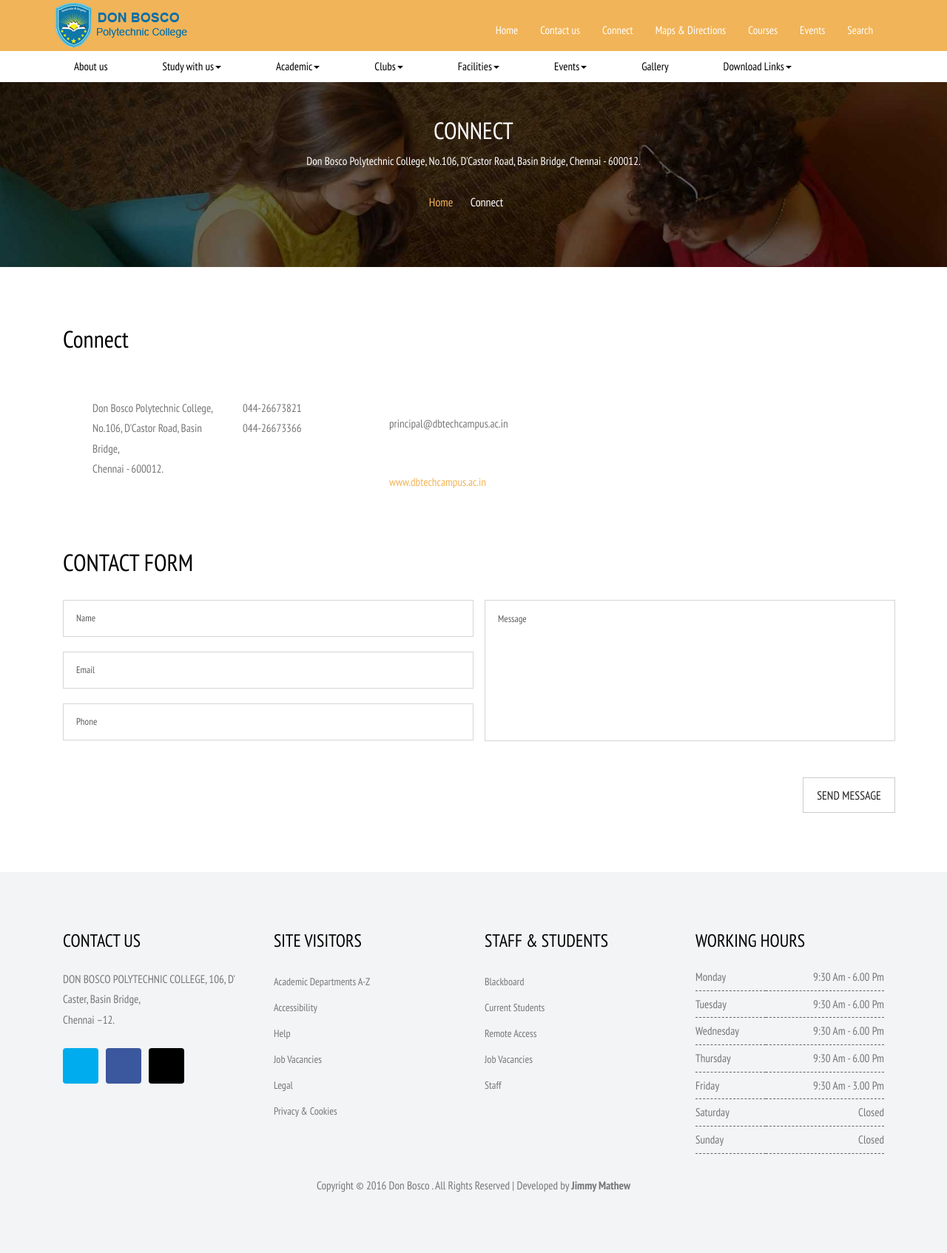
After one commit to JimmyMathew/donbosco, a PHP site: page /connect.php in a window 1280 px wide. The commit adds this page. Shown: the whole page at 74% size. Run offline with PHP 8.4, Linux system fonts and the light colour scheme; some web fonts are replaced.

Commit message:
Icons and footer
Working links for the top header

```diff
--- /dev/null
+++ b/connect.php
@@ -0,0 +1,80 @@
+<?php include 'headinside.php' ?>
+
+    <!-- banner -->
+  <div class="courses_banner">
+    <div class="container">
+      <h3>Connect</h3>
+      <p class="description">
+
+
+            Don Bosco Polytechnic College,
+            No.106, D'Castor Road, Basin Bridge,
+            Chennai - 600012.<br>
+
+        <div class="breadcrumb1">
+            <ul>
+                <li class="icon6"><a href="index.php">Home</a></li>
+                <li class="current-page">Connect</li>
+            </ul>
+        </div>
+    </div>
+  </div>
+    <!-- //banner -->
+      <div class="admission">
+     <div class="container">
+  <div class="container">
+        <h1>Connect</h1><br/>
+
+      <br/>
+      <div class="wrapper">
+        <div class="col_1">
+          <i class="fa fa-home  icon2"></i>
+          <div class="box">
+            <p class="marTop9">Don Bosco Polytechnic College,<br>No.106, D'Castor Road, Basin Bridge,<br>Chennai - 600012.</p>
+          </div>
+        </div>
+
+        <div class="col_2">
+          <i class="fa fa-phone  icon2"></i>
+          <div class="box">
+            <p class="marTop9">044-26673821<br>044-26673366</p>
+          </div>
+        </div>
+
+        <div class="col_3">
+          <i class="fa fa-envelope icon2"></i>
+          <div class="box">
+            <p class="m_6">principal@dbtechcampus.ac.in </p>
+          </div>
+
+        </div>
+        <div class="col_3">
+          <i class="fa fa-envelope icon2"></i>
+          <div class="box">
+            <p class="m_6"> <a href="www.dbtechcampus.ac.in" class="link4">www.dbtechcampus.ac.in</a></p>
+          </div>
+
+        </div>
+
+        <div class="clearfix"> </div>
+     </div>
+     <form class="contact_form">
+      <h2>Contact form</h2>
+      <div class="col-md-6 grid_6">
+        <input type="text" class="text" value="Name" placeholder="name" onfocus="this.value = '';" onblur="if (this.value == '') {this.value = 'Name';}">
+        <input type="text" class="text" value="Email" placeholder="email" onfocus="this.value = '';" onblur="if (this.value == '') {this.value = 'Email';}">
+        <input type="text" class="text" value="Phone" placeholder="phone" onfocus="this.value = '';" onblur="if (this.value == '') {this.value = 'Phone';}">
+      </div>
+
+      <div class="col-md-6 grid_6">
+        <textarea value="Message" placeholder="message" onfocus="this.value = '';" onblur="if (this.value == '') {this.value = 'Message';}">Message</textarea>
+      </div>
+            <div class="clearfix"> </div>
+            <div class="btn_3">
+        <a href="#" class="more_btn" data-type="submit">Send message</a>
+        </div>
+     </form>
+
+
+    </div></div></div>
+    <?php include 'foot.php' ?>
--- a/foot.php
+++ b/foot.php
@@ -1,37 +1,38 @@
  <div class="footer">
     	<div class="container">
     		<div class="col-md-3 grid_4">
-    		   <h3>About Us</h3>
-    		   <p>"Lorem ipsum dolor sit amet, consectetur adipiscing elit, sed do eiusmod tempor incididunt ut labore et dolore magna aliqua. Ut enim ad minim veniam, quis nostrud exercitation ullamco laboris nisi ut aliquip ex ea commodo consequat.."</p>
+    		   <h3>Contact Us</h3>
+    		   <p>DON BOSCO POLYTECHNIC COLLEGE,
+106, D' Caster,
+Basin Bridge,<br/>
+Chennai –12.</p>
     		      <ul class="social-nav icons_2 clearfix">
-                    <li><a href="#" class="twitter"><i class="fa fa-twitter"></i></a></li>
-                    <li><a href="#" class="facebook"> <i class="fa fa-facebook"></i></a></li>
-                    <li><a href="#" class="google-plus"><i class="fa fa-google-plus"></i></a></li>
+                    <li><a href="https://www.twitter.com" class="twitter" target="_blank"><i class="fa fa-twitter" ></i></a></li>
+                    <li><a href="https://www.facebook.com/pages/Don-Bosco-Polytechnic-College/359971047541562" class="facebook" target="_blank"> <i class="fa fa-facebook"></i></a></li>
+                    <li><a href="https://www.linkedin.com/pub/don-bosco-polytechnic-college/b9/481/284" class="linkedin" target="_blank"><i class="fa fa-linkedin"></i></a></li>
                  </ul>
     		</div>
     		<div class="col-md-3 grid_4">
-    		   <h3>Quick Links</h3>
+    		   <h3>Site Visitors</h3>
     			<ul class="footer_list">
-    				<li><a href="#">-  PRIOR LEARNING ASSESSMENT </a></li>
-    				<li><a href="#">-  INTERNATIONAL STUDENTS</a></li>
-    				<li><a href="#">-  CAREER OPPORTUNITIES</a></li>
-    				<li><a href="#">-   NEW STUDENT ORIENTATION</a></li>
-    				<li><a href="#">-   NEW CLASSROOM TECHNOLOGY</a></li>
+    				<li><a href="#">  Academic Departments A-Z </a></li>
+    				<li><a href="#">  Accessibility</a></li>
+    				<li><a href="#">  Help</a></li>
+    				<li><a href="#">   Job Vacancies</a></li>
+    				<li><a href="#">   Legal</a></li>
+                    <li><a href="#">   Privacy &amp; Cookies</a></li>
     			</ul>
     		</div>
     		<div class="col-md-3 grid_4">
-    		   <h3>Contact Us</h3>
-    			<address>
-                    <strong>Contrary to popular belief</strong>
-                    <br>
-                    <span>4877 It is a long established</span>
-                    <br><br>
-                    <span>Contrary to popular , 15089</span>
-                    <br>
-                    <abbr>Telephone : </abbr> +1 (734) 123-4567
-                    <br>
-                    <abbr>Email : </abbr> <a href="mailto@example.com">info(at)Learn.com</a>
-               </address>
+    		   <h3>Staff & Students</h3>
+    			<ul class="footer_list">
+                    <li><a href="#">  Blackboard </a></li>
+                    <li><a href="#">  Current Students</a></li>
+                    <li><a href="#">  Remote Access</a></li>
+                    <li><a href="#">   Job Vacancies</a></li>
+                    <li><a href="#">   Staff</a></li>
+
+                </ul>
     		</div>
     		<div class="col-md-3 grid_4">
     		   <h3>Working Hours</h3>
@@ -70,7 +71,7 @@
             </div>
     		<div class="clearfix"> </div>
     		<div class="copy">
-		       <p>Copyright © 2015 Learn . All Rights Reserved  | Design by <a href="http://w3layouts.com/" target="_blank">W3layouts</a> </p>
+		       <p>Copyright © 2016 Don Bosco . All Rights Reserved  | Developed by <b>Jimmy Mathew</b> </p>
 	        </div>
     	</div>
     </div>
```
Also changed, not shown: contact.php (added, +82 -0 lines), head.php (+7 -6 lines), maps.php (added, +51 -0 lines).
